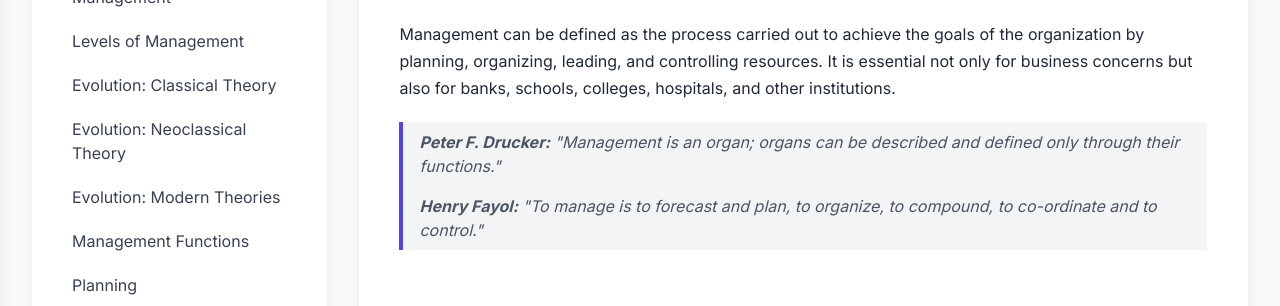
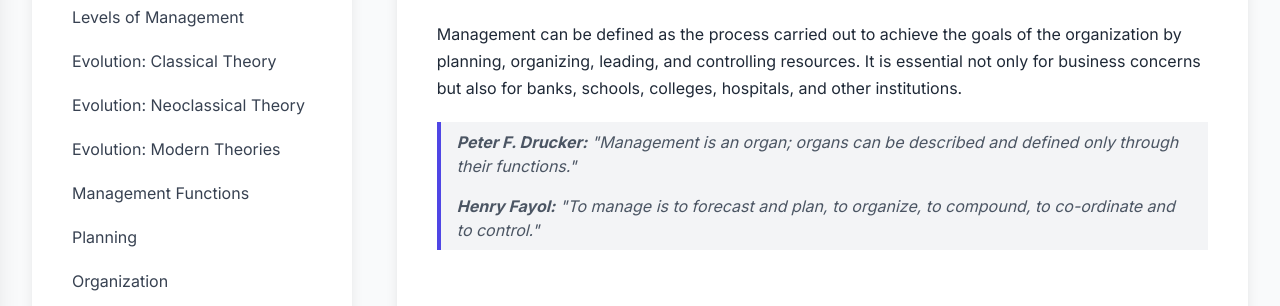
Before and after one commit to md-sonu07/PMO, a plain HTML site: page index.html in a window 1280 px wide. Shown: the part 255-561 px from the top of the page. Drawn offline with nearby package versions, Linux system fonts and the light colour scheme.

Commit message:
PMO App For BCA first Sem Students ✨

```diff
--- a/index.html
+++ b/index.html
@@ -1,5 +1,6 @@
 <!DOCTYPE html>
 <html lang="en">
+
 <head>
     <meta charset="UTF-8">
     <meta name="viewport" content="width=device-width, initial-scale=1.0">
@@ -12,31 +13,104 @@
             font-family: 'Inter', sans-serif;
             scroll-behavior: smooth;
         }
-        .prose { max-width: 80ch; }
-        .prose h2, .prose h3, .prose h4 { font-weight: 700; margin-top: 2em; margin-bottom: 0.8em; }
-        .prose h2 { font-size: 1.875rem; border-bottom: 2px solid #e5e7eb; padding-bottom: 0.3em; }
-        .prose h3 { font-size: 1.5rem; }
-        .prose h4 { font-size: 1.25rem; }
-        .prose p, .prose ul, .prose ol { margin-bottom: 1.2em; line-height: 1.7; }
-        .prose ul { list-style-position: outside; list-style-type: disc; padding-left: 1.5rem; }
-        .prose ol { list-style-position: outside; list-style-type: decimal; padding-left: 1.5rem; }
-        .prose li { margin-bottom: 0.5em; }
-        .prose blockquote { border-left: 4px solid #4f46e5; padding-left: 1rem; margin-left: 0; font-style: italic; color: #4b5563; background-color: #f3f4f6; padding: 0.5rem 1rem; }
-        .active-topic { background-color: #eef2ff; color: #4338ca; font-weight: 600; }
-        .fade-in { animation: fadeIn 0.5s ease-in-out; }
+
+        .prose {
+            max-width: 80ch;
+        }
+
+        .prose h2,
+        .prose h3,
+        .prose h4 {
+            font-weight: 700;
+            margin-top: 2em;
+            margin-bottom: 0.8em;
+        }
+
+        .prose h2 {
+            font-size: 1.875rem;
+            border-bottom: 2px solid #e5e7eb;
+            padding-bottom: 0.3em;
+        }
+
+        .prose h3 {
+            font-size: 1.5rem;
+        }
+
+        .prose h4 {
+            font-size: 1.25rem;
+        }
+
+        .prose p,
+        .prose ul,
+        .prose ol {
+            margin-bottom: 1.2em;
+            line-height: 1.7;
+        }
+
+        .prose ul {
+            list-style-position: outside;
+            list-style-type: disc;
+            padding-left: 1.5rem;
+        }
+
+        .prose ol {
+            list-style-position: outside;
+            list-style-type: decimal;
+            padding-left: 1.5rem;
+        }
+
+        .prose li {
+            margin-bottom: 0.5em;
+        }
+
+        .prose blockquote {
+            border-left: 4px solid #4f46e5;
+            padding-left: 1rem;
+            margin-left: 0;
+            font-style: italic;
+            color: #4b5563;
+            background-color: #f3f4f6;
+            padding: 0.5rem 1rem;
+        }
+
+        .active-topic {
+            background-color: #eef2ff;
+            color: #4338ca;
+            font-weight: 600;
+        }
+
+        .fade-in {
+            animation: fadeIn 0.5s ease-in-out;
+        }
+
         @keyframes fadeIn {
-            from { opacity: 0; transform: translateY(10px); }
-            to { opacity: 1; transform: translateY(0); }
+            from {
+                opacity: 0;
+                transform: translateY(10px);
             }
+
+            to {
+                opacity: 1;
+                transform: translateY(0);
+            }
+        }
+
         .integrated-quiz {
             border: 1px solid #e5e7eb;
             background-color: #f9fafb;
         }
+
         /* Mobile Menu Transition */
-        .mobile-menu-closed { transform: translateX(-100%); }
-        .mobile-menu-open { transform: translateX(0); }
+        .mobile-menu-closed {
+            transform: translateX(-100%);
+        }
+
+        .mobile-menu-open {
+            transform: translateX(0);
+        }
     </style>
 </head>
+
 <body class="bg-gray-50 text-gray-800 antialiased">
 
     <div id="app" class="min-h-screen flex flex-col">
@@ -55,15 +129,17 @@
                 <!-- Hamburger Button -->
                 <div class="md:hidden">
                     <button id="hamburger-btn" class="text-gray-600 hover:text-indigo-600 focus:outline-none text-2xl">
-                        <i class="fas fa-bars"></i>
+                        <i class="fas fa-bars"></i> Topics
                     </button>
                 </div>
             </nav>
         </header>
 
         <!-- Mobile Off-canvas Menu -->
-        <div id="mobile-menu-overlay" class="hidden fixed inset-0 bg-black bg-opacity-50 z-40 transition-opacity duration-300"></div>
-        <div id="mobile-menu" class="fixed top-0 left-0 h-full w-72 bg-white z-50 shadow-xl transition-transform duration-300 ease-in-out mobile-menu-closed">
+        <div id="mobile-menu-overlay"
+            class="hidden fixed inset-0 bg-black bg-opacity-50 z-40 transition-opacity duration-300"></div>
+        <div id="mobile-menu"
+            class="fixed top-0 left-0 h-full w-72 bg-white z-50 shadow-xl transition-transform duration-300 ease-in-out mobile-menu-closed">
             <div class="p-4">
                 <div class="flex justify-between items-center mb-4">
                     <h3 class="text-xl font-bold">Topics</h3>
@@ -77,15 +153,18 @@
         <main class="flex-grow container mx-auto p-4 md:p-8">
             <!-- Main Theory & Test View -->
             <div id="theory-view" class="fade-in">
-                <div class="flex flex-col md:flex-row gap-8">
+                <div class="flex  flex-col md:flex-row gap-8">
                     <!-- Desktop Sidebar -->
-                    <aside class="hidden md:block md:w-1/3 lg:w-1/4">
-                        <div class="bg-white p-6 rounded-xl shadow-lg self-start md:sticky md:top-24 max-h-[80vh] overflow-y-auto">
+
+                    <aside class="hidden md:fixed md:block w-1/3 lg:w-1/4  top-24">
+                        <div
+                            class="bg-white p-6 rounded-xl shadow-lg self-start md:sticky md:top-24 max-h-[80vh] overflow-y-auto">
                             <h3 class="text-xl font-bold mb-4">Topics</h3>
                             <ul id="desktop-topics-list" class="space-y-1"></ul>
                         </div>
                     </aside>
-                    <main id="theory-content-area" class="w-full md:w-2/3 lg:w-3/4 bg-white p-6 md:p-10 rounded-xl shadow-lg">
+                    <main id="theory-content-area"
+                        class="w-full md:ml-[33.3333%] lg:ml-[30%] bg-white p-6 md:p-10 rounded-xl shadow-lg">
                         <div id="theory-text-content" class="prose"></div>
                         <div id="integrated-quiz-container" class="mt-12"></div>
                     </main>
@@ -93,9 +172,9 @@
             </div>
         </main>
 
-        <footer class="bg-white mt-12 py-6 border-t">
-            <div class="container mx-auto text-center text-gray-500">
-                <p>&copy; 2024 Management Studies Hub. All Rights Reserved.</p>
+        <footer class="md:relative mx-md:bg-white mt-12 py-2 max-md:border-t">
+            <div class="container  md:absolute  md:bottom-6 p-2 text-center text-gray-500">
+                <p>&copy; 2025 Management Studies Hub.</p>
             </div>
         </footer>
 
@@ -219,6 +298,42 @@
                      <blockquote><strong>Peter F. Drucker:</strong> "Social responsibility requires managers to consider whether their actions are likely to promote the public good, to advance the basic belief of society, to contribute to its stability strength and harmony."</blockquote>
                     <p>This concept is also known as corporate social responsibility (CSR), sustainable responsible business, or corporate citizenship.</p>`
             },
+
+            'feedback': {
+                title: 'Feedback & Report Issues',
+                content: `
+                    <h2>Feedback or Report a Mistake</h2>
+                    <p>If you notice any mistake in the theory content, MCQs, or if something doesn't load or work properly, please feel free to let me know.</p>
+                    <p>Your suggestions are always welcome. They help improve the app for everyone using it.</p>
+                    <h4>How to Report</h4>
+                    <ul>
+                        <li>📌 Mention the topic name or section where you found the issue</li>
+                        <li>📝 Describe the mistake clearly (e.g., wrong answer, spelling error, missing content)</li>
+                        <li>💡 You can also share ideas to make the app better</li>
+                    </ul>
+                    <p>📩 Send all feedback or reports to: <strong>mdd301396@gmail.com</strong></p>
+                    <p>Thank you for helping make this app more useful for all students! 🙌</p>`
+            },
+            'about': {
+                title: 'About This App',
+                content: `
+                    <h2>About the PMO Management App</h2>
+                    <p>This app is designed to help students easily study <strong>Principles of Management and Organisation (PMO)</strong> based on our syllabus and the content provided by our sir.</p>
+                    <p>It includes well-structured <strong>theory notes</strong> and <strong>MCQ-based tests</strong> to help you understand concepts and test your knowledge in one place.</p>
+                    <h4>Key Features:</h4>
+                    <ul>
+                        <li>📘 Simple and organized theory content</li>
+                        <li>📝 Quick MCQ tests after each topic</li>
+                        <li>📱 Mobile-friendly and easy to navigate</li>
+                        <li>💡 Regular updates based on your feedback</li>
+                    </ul>
+                    <p>Whether you're preparing for exams or revising topics, this app makes your PMO study journey smoother and smarter.</p>
+                    <hr>
+                    <p><strong>Made with 💙 by Md Sonu</strong></p>
+                    <p>🔗 GitHub: <a href="https://github.com/md-sonu07/" target="_blank">github.com/md-sonu07</a></p>
+                    <p>🔗 LinkedIn: <a href="https://www.linkedin.com/in/md-sonu-b369a632a/" target="_blank">/Md Sonu</a></p>
+                `
+            }
         };
         const topicMcqs = {
             'intro': [
@@ -500,4 +615,5 @@
         });
     </script>
 </body>
+
 </html>
```
Lines whose indentation alone changed are shown as unchanged.
